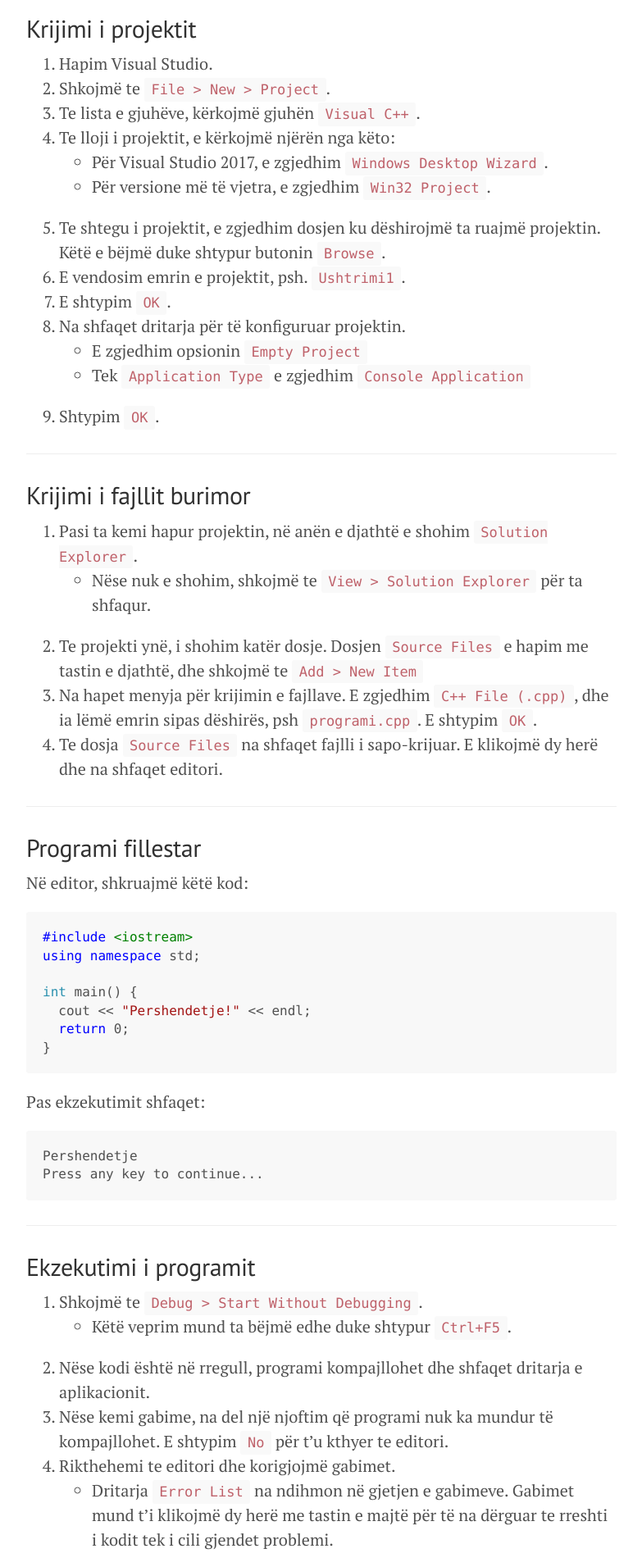
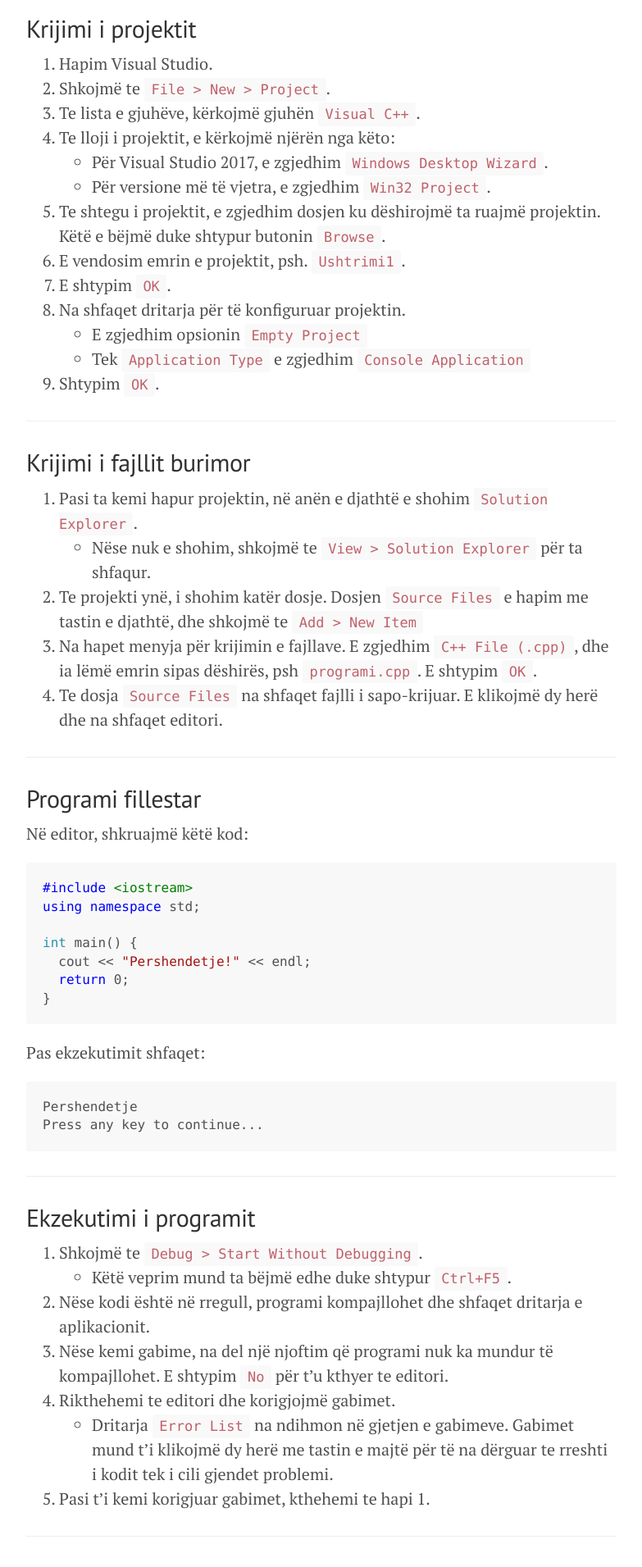
Before and after one commit to blerimrexha/edongashi.github.io, a Jekyll site: the page built from lendet/gjuhe-programuese/ushtrime/java1.md, in a window 1280 px wide. Shown: the part 376-2287 px from the top of the page at 82% size, without its empty margins (248-1031 px from the left). Built offline with Jekyll 4.4.1, drawn with Linux system fonts in a browser that asks for light colours; our own code applies the rules of GitHub Pages for plain Markdown files.

Commit message:
margin fix

```diff
--- a/public/css/site.css
+++ b/public/css/site.css
@@ -11,3 +11,7 @@
 .push-bottom {
   margin-bottom: 40px;
 }
+
+ol > li > ul {
+  margin-bottom: 0;
+}
```
